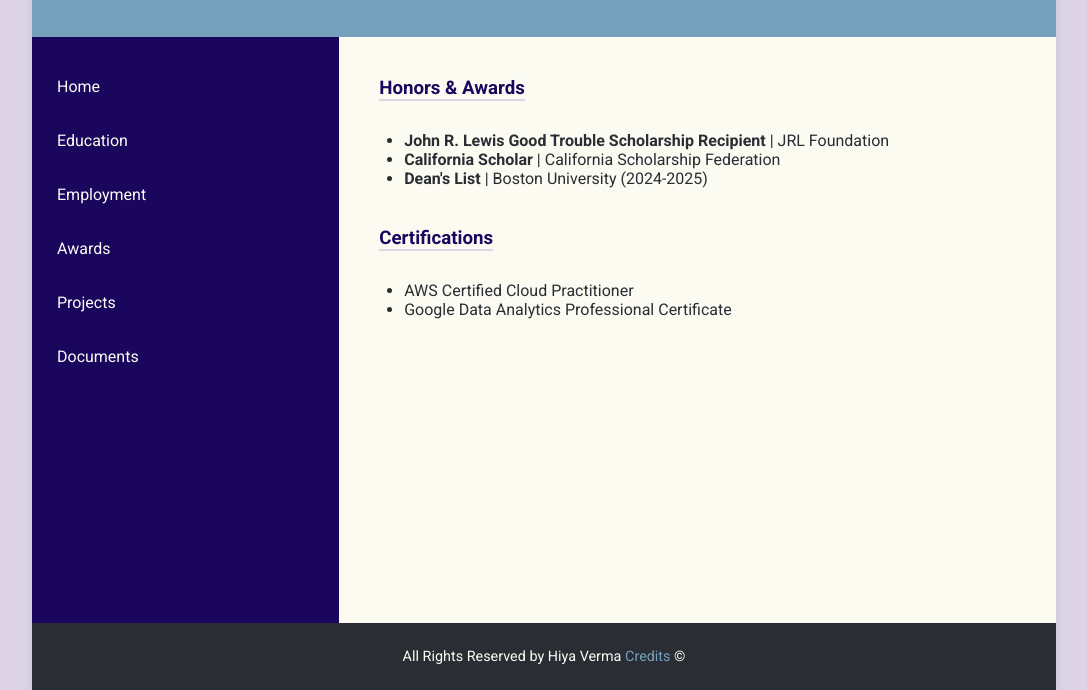
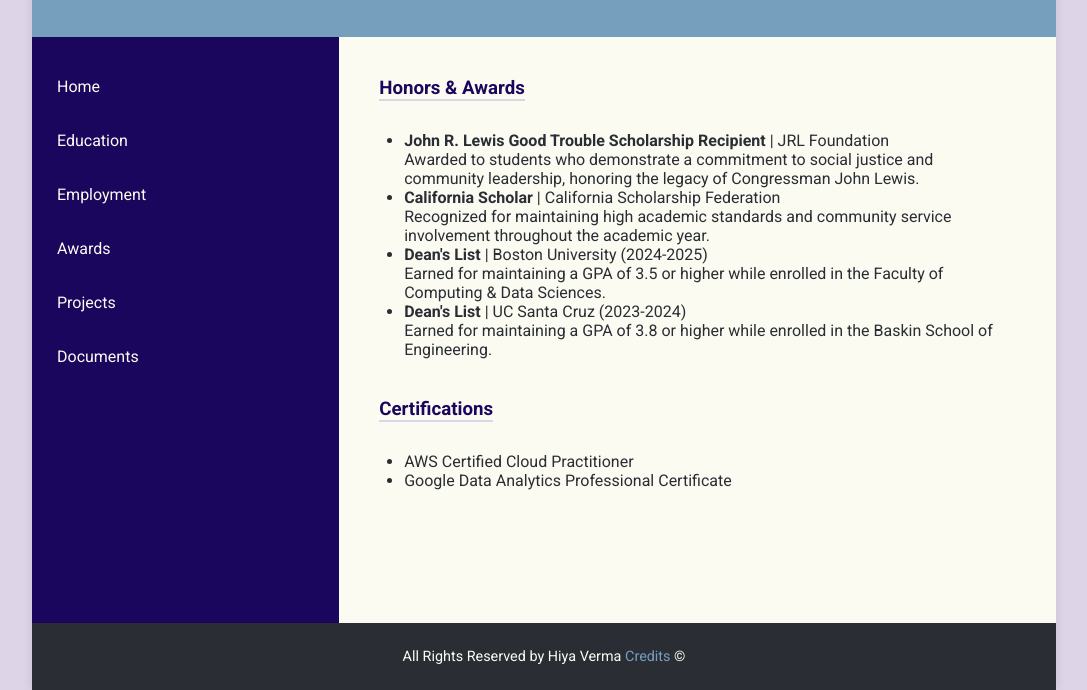
Before and after one commit to hiyaverms/HV_Resume, a website: page awards.html in a window 1280 px wide. Shown: the part 110-800 px from the top of the page, without its empty margins (96-1183 px from the left). Drawn offline with Linux system fonts and the light colour scheme.

Commit message:
added awards content

```diff
--- a/awards.html
+++ b/awards.html
@@ -27,7 +27,7 @@
                 <li><a href="edu.html">Education</a></li>
                 <li><a href="emp.html">Employment</a></li>
                 <li><a href="awards.html">Awards</a></li>
-                <li><a href="proj.html">Projects</a></li>
+                <li><a href="projects.html">Projects</a></li>
                 <li><a href="doc.html">Documents</a></li>
             </ul>
         </nav>
@@ -37,9 +37,34 @@
         <main id="main">
             <h3>Honors & Awards</h3>
                     <ul>
-                        <li><strong>John R. Lewis Good Trouble Scholarship Recipient</strong> | JRL Foundation</li>
-                        <li><strong>California Scholar</strong> | California Scholarship Federation</li>
-                        <li><strong>Dean's List</strong> | Boston University (2024-2025)</li>
+                        <li>
+                            <strong>John R. Lewis Good Trouble Scholarship Recipient</strong> | JRL Foundation
+                            <p>
+                                Awarded to students who demonstrate a commitment to social justice and community
+                                leadership, honoring the legacy of Congressman John Lewis.
+                            </p>
+                        </li>
+                        <li>
+                            <strong>California Scholar</strong> | California Scholarship Federation
+                            <p>
+                                Recognized for maintaining high academic standards and community service
+                                involvement throughout the academic year.
+                            </p>
+                        </li>
+                        <li>
+                            <strong>Dean's List</strong> | Boston University (2024-2025)
+                            <p>
+                                Earned for maintaining a GPA of 3.5 or higher while
+                                enrolled in the Faculty of Computing & Data Sciences.
+                            </p>
+                        </li>
+                        <li>
+                            <strong>Dean's List</strong> | UC Santa Cruz (2023-2024)
+                            <p>
+                                Earned for maintaining a GPA of 3.8 or higher while
+                                enrolled in the Baskin School of Engineering.
+                            </p>
+                        </li>
                     </ul>
                     <br>
                     <h3>Certifications</h3>
```
Also changed, not shown: doc.html (+1 -1 lines), edu.html (+1 -1 lines), emp.html (+1 -1 lines), index.html (+2 -2 lines), projects.html (renamed from proj.html).
